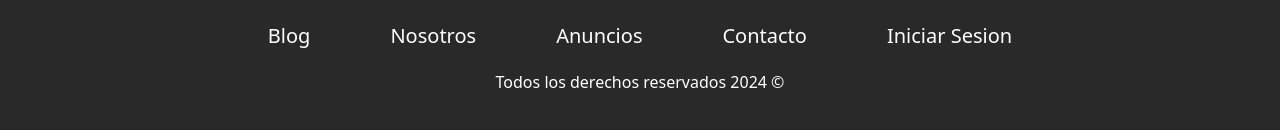
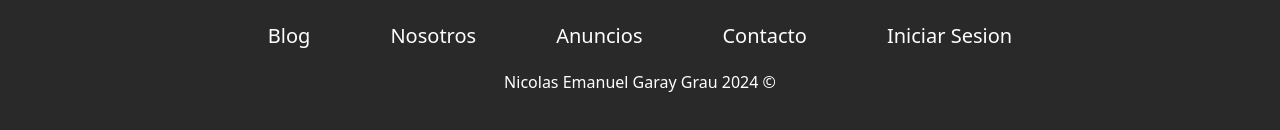
Before and after one commit to Nicogg95/BienesRaices-Frontend, a React (Vite) app: page /login in a window 1280 px wide. Shown: the part 698-828 px from the top of the page. Built offline with nearby package versions, Linux system fonts and the light colour scheme; no server answers.

Commit message:
Actualizar Footer.jsx

```diff
--- a/src/components/Footer.jsx
+++ b/src/components/Footer.jsx
@@ -9,7 +9,7 @@ const Footer = () => {
     return (
         <div className="min-h-[10rem] p-10 flex flex-col items-center justify-center gap-5 bg-[#292929]">
             <NavBar clase={"flex gap-x-10 md:gap-x-20"}/>
-            <p>Todos los derechos reservados {año} ©</p>
+            <p>Nicolas Emanuel Garay Grau {año} ©</p>
         </div>
     )
 }
```
